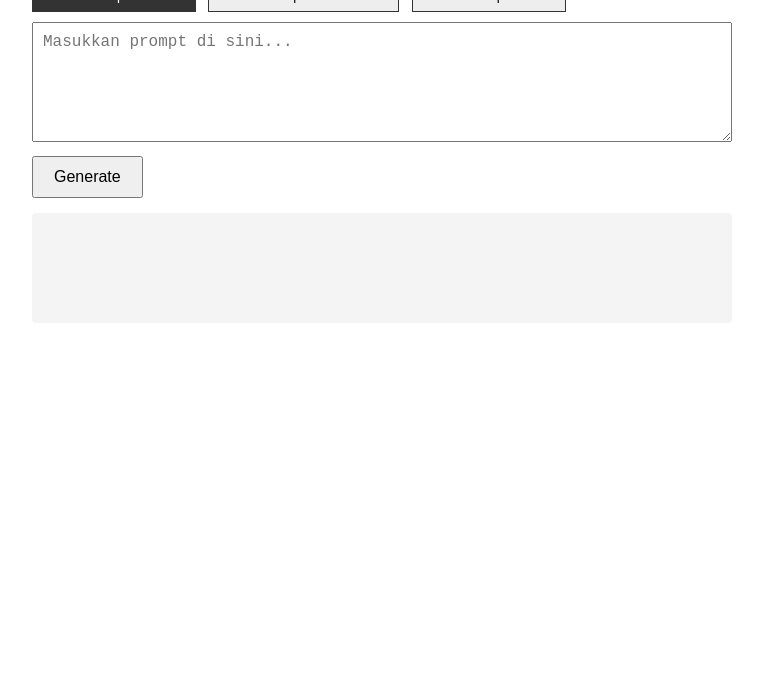
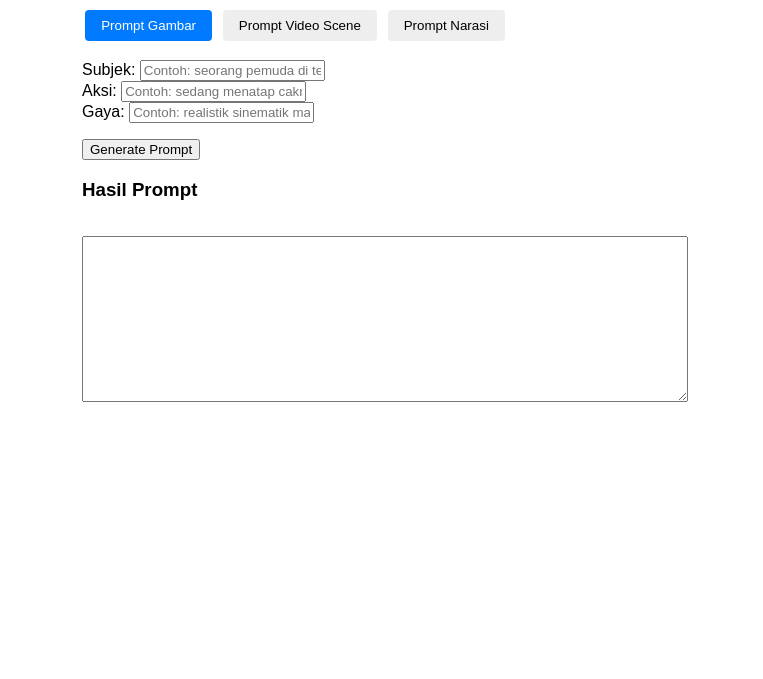
Before and after one commit to redstarksten/prompt, a website: page index.html in a window 1280 px wide. Shown: the part 121-800 px from the top of the page, without its empty margins (258-1021 px from the left). Drawn offline with Linux system fonts and the light colour scheme.

Commit message:
Update index.html

```diff
--- a/index.html
+++ b/index.html
@@ -2,59 +2,104 @@
 <html lang="id">
 <head>
   <meta charset="UTF-8" />
-  <meta name="viewport" content="width=device-width, initial-scale=1" />
+  <meta name="viewport" content="width=device-width, initial-scale=1.0"/>
   <title>Prompt Generator</title>
   <style>
-    body { font-family: Arial, sans-serif; padding: 20px; max-width: 700px; margin: auto; }
-    #mode-switch { margin-bottom: 10px; }
+    body {
+      font-family: sans-serif;
+      max-width: 600px;
+      margin: 2rem auto;
+      padding: 1rem;
+    }
+
     .mode-button {
-      padding: 8px 15px;
-      margin-right: 8px;
-      border: 1px solid #333;
-      background: #eee;
+      margin: 0.2rem;
+      padding: 0.5rem 1rem;
+      border: none;
+      border-radius: 4px;
       cursor: pointer;
+      background-color: #eee;
     }
+
     .mode-button.active {
-      background: #333;
+      background-color: #007bff;
       color: white;
     }
-    #prompt {
+
+    .mode-section {
+      display: none;
+      margin-top: 1rem;
+    }
+
+    textarea {
       width: 100%;
-      height: 120px;
-      padding: 10px;
-      font-size: 16px;
-      box-sizing: border-box;
-      margin-bottom: 10px;
+      height: 160px;
+      margin-top: 1rem;
     }
-    #generate {
-      padding: 10px 20px;
-      font-size: 16px;
-      cursor: pointer;
+
+    button[type="submit"] {
+      margin-top: 1rem;
     }
-    #output {
-      margin-top: 15px;
-      white-space: pre-wrap;
-      background: #f4f4f4;
-      padding: 15px;
-      border-radius: 4px;
-      min-height: 80px;
+
+    #loading {
+      display: none;
+      margin-left: 0.5rem;
+      color: gray;
     }
   </style>
 </head>
 <body>
   <h1>Prompt Generator</h1>
 
-  <div id="mode-switch">
-    <button class="mode-button active" data-mode="prompt-image">Mode Prompt Gambar</button>
-    <button class="mode-button" data-mode="prompt-video">Mode Prompt Video Scene</button>
-    <button class="mode-button" data-mode="prompt-narasi">Mode Prompt Narasi</button>
+  <div>
+    <button class="mode-button active" data-mode="image">Prompt Gambar</button>
+    <button class="mode-button" data-mode="video">Prompt Video Scene</button>
+    <button class="mode-button" data-mode="narrative">Prompt Narasi</button>
   </div>
 
-  <textarea id="prompt" placeholder="Masukkan prompt di sini..."></textarea><br />
+  <form id="promptForm">
+    <!-- Mode Gambar -->
+    <div class="mode-section" id="mode-image" style="display: block;">
+      <label>Subjek:</label>
+      <input type="text" id="image-subject" placeholder="Contoh: seorang pemuda di tepi laut" required />
+      <br/>
+      <label>Aksi:</label>
+      <input type="text" id="image-action" placeholder="Contoh: sedang menatap cakrawala" required />
+      <br/>
+      <label>Gaya:</label>
+      <input type="text" id="image-style" placeholder="Contoh: realistik sinematik malam hari" required />
+    </div>
 
-  <button id="generate">Generate</button>
+    <!-- Mode Video -->
+    <div class="mode-section" id="mode-video">
+      <label>Deskripsi Scene:</label>
+      <input type="text" id="video-scene" placeholder="Contoh: hujan deras di jalan kota" required />
+      <br/>
+      <label>Pergerakan Kamera:</label>
+      <input type="text" id="video-movement" placeholder="Contoh: dolly zoom ke wajah karakter" required />
+      <br/>
+      <label>Tone Gambar:</label>
+      <input type="text" id="video-tone" placeholder="Contoh: gelap, misterius, dramatis" required />
+    </div>
 
-  <pre id="output"></pre>
+    <!-- Mode Narasi -->
+    <div class="mode-section" id="mode-narrative">
+      <label>Karakter:</label>
+      <input type="text" id="narrative-character" placeholder="Contoh: seorang detektif tua" required />
+      <br/>
+      <label>Setting:</label>
+      <input type="text" id="narrative-setting" placeholder="Contoh: kota yang penuh kabut" required />
+      <br/>
+      <label>Plot:</label>
+      <input type="text" id="narrative-plot" placeholder="Contoh: menyelidiki kasus hilangnya anak kecil" required />
+    </div>
+
+    <button type="submit">Generate Prompt</button>
+    <span id="loading">Enhancing prompt with DeepSeek...</span>
+  </form>
+
+  <h3>Hasil Prompt</h3>
+  <textarea id="result" readonly></textarea>
 
   <script src="script.js"></script>
 </body>
```
